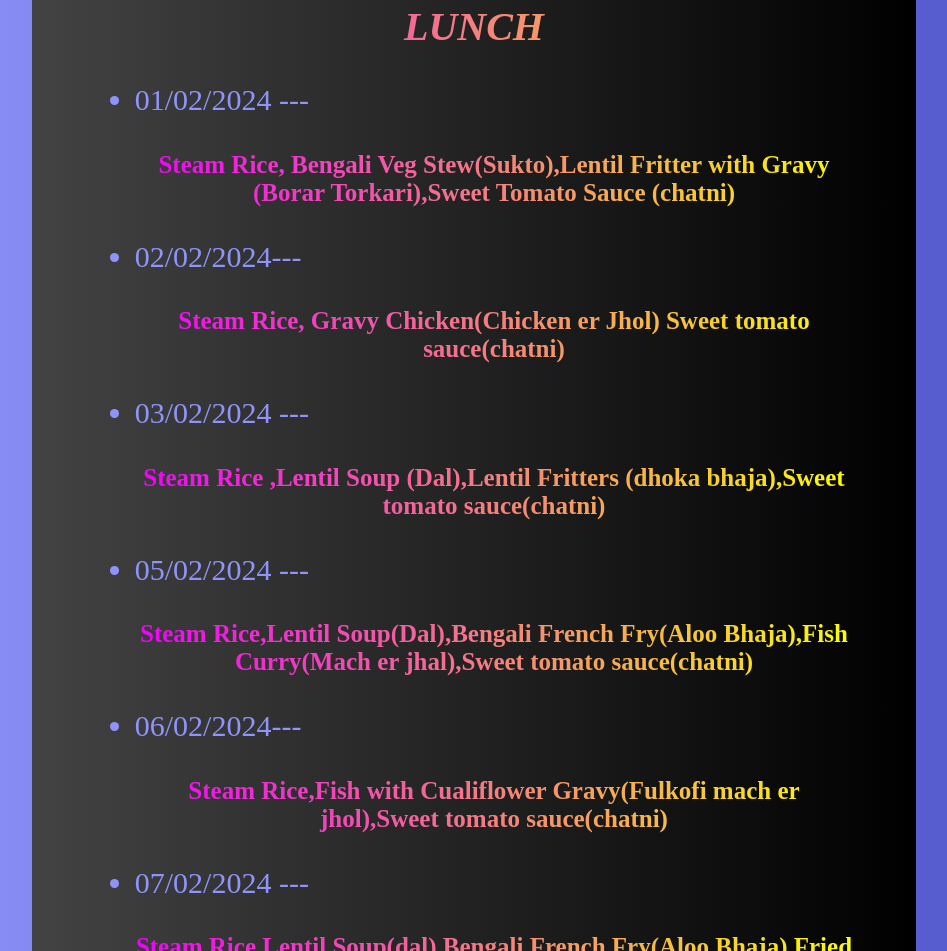
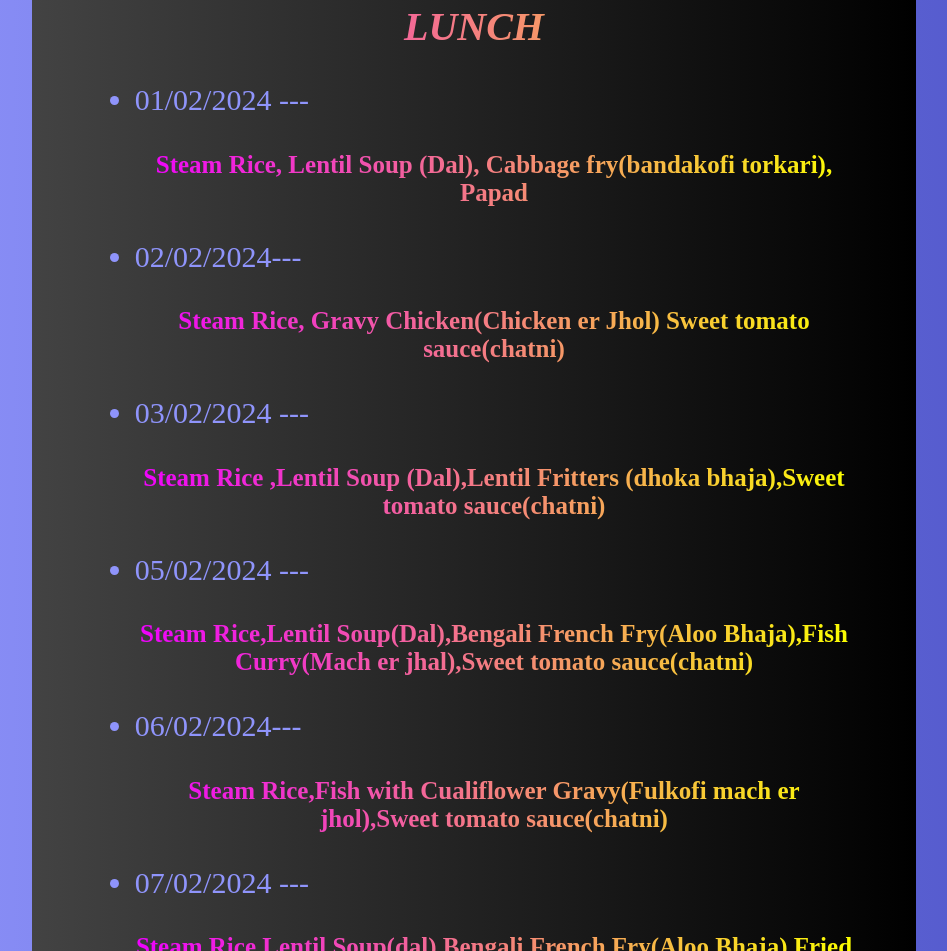
Before and after one commit to subhamoy1999/LincolnCanteenMenus, a plain HTML site: page index.html in a window 1280 px wide. Shown: the part 814-1765 px from the top of the page, without its empty margins (166-1113 px from the left). Drawn offline with Linux system fonts and the light colour scheme.

Commit message:
Successful

```diff
--- a/index.html
+++ b/index.html
@@ -61,8 +61,7 @@
         <li>
           <p> 01/02/2024 ---
           <h4>
-            Steam Rice, Bengali Veg Stew(Sukto),Lentil Fritter with Gravy
-            (Borar Torkari),Sweet Tomato Sauce (chatni)
+            Steam Rice, Lentil Soup (Dal), Cabbage fry(bandakofi torkari), Papad
           </h4></p>
 
         </li>
```
